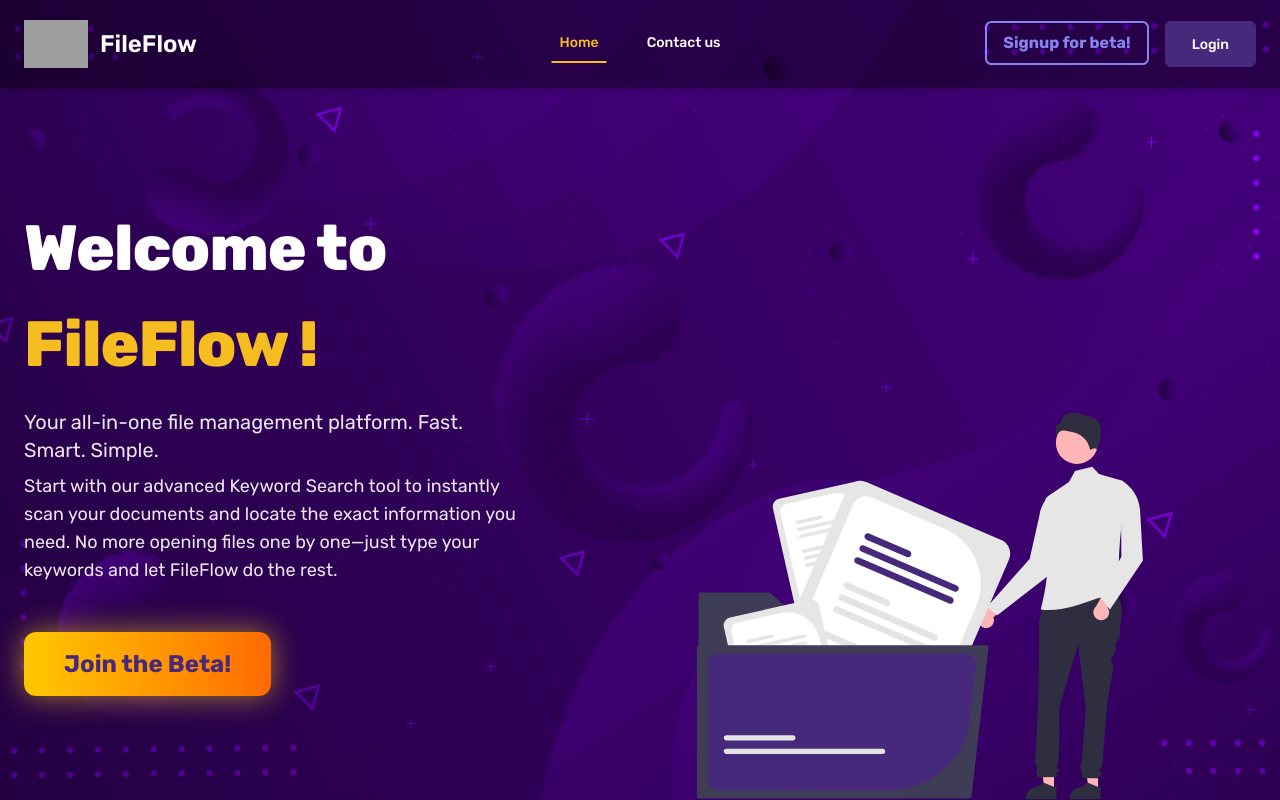
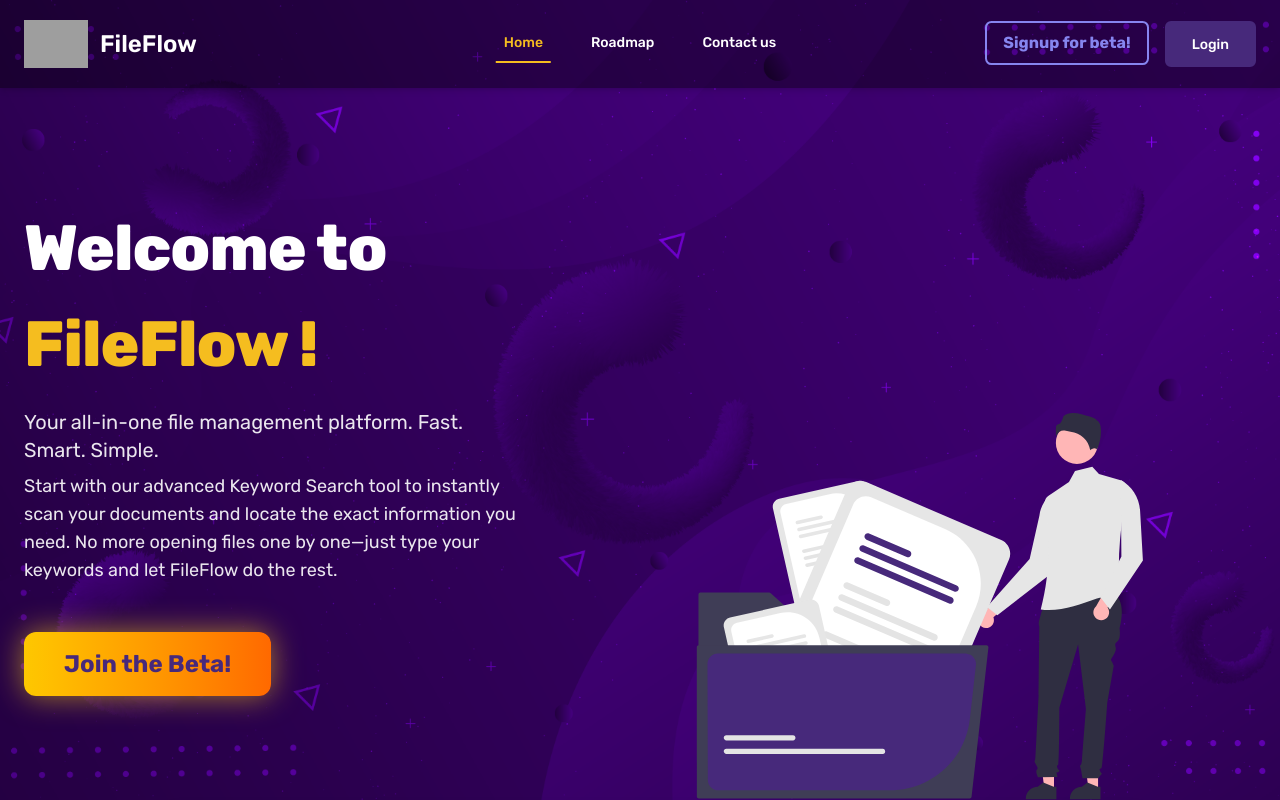
Before and after one commit to ToxicJoEz/file-flow-front-end, a React (Vite) app: page / in a window 1280 px wide. Shown: the top 800 px of the page. Built offline with nearby package versions, Linux system fonts and the light colour scheme; grey boxes are pictures that could not be loaded.

Commit message:
roadmap2

```diff
--- a/src/components/Navbar.jsx
+++ b/src/components/Navbar.jsx
@@ -82,6 +82,16 @@ function Navbar() {
             }
           >
             Home
+          </NavLink>
+          <NavLink
+            to="/roadmap"
+            className={({ isActive }) =>
+              isActive
+                ? "ActiveLink p-2"
+                : "text-white  hover:text-[#f5bd1f] transition p-2"
+            }
+          >
+            Roadmap
           </NavLink>
 
           {/* <NavLink
@@ -475,6 +485,16 @@ function Navbar() {
         >
           Home
         </NavLink>
+        <NavLink
+          to="/roadmap"
+          className={({ isActive }) =>
+            isActive
+              ? "ActiveLink block p-2"
+              : "text-white  hover:text-[#f5bd1f] transition block p-2"
+          }
+        >
+          Roadmap
+        </NavLink>
         {/* <NavLink
           to="/Services"
           className={({ isActive }) =>
--- a/src/pages/RoadMap.jsx
+++ b/src/pages/RoadMap.jsx
@@ -1,6 +1,6 @@
 import React, { useState } from "react";
 import { motion, AnimatePresence } from "framer-motion";
-
+import PageWrapper from "../components/PageWrapper";
 import phase0image from "../assets/search.svg";
 import phase1image from "../assets/launch.svg";
 import phase2image from "../assets/idea.svg";
@@ -114,8 +114,8 @@ matures, upcoming phases will introduce more powerful tools, automation features
   const phase = phaseDetails[activePhase];
 
   return (
+    <PageWrapper>
       <section className="roadmap-section">
-
         {/* Header */}
 
         <div className="text-center roadmap-header">
@@ -124,23 +124,22 @@ matures, upcoming phases will introduce more powerful tools, automation features
           </h1>
 
           <p className="text-gray-500 max-w-2xl mx-auto">
-          A transparent look at how FileFlow is evolving — from the first closed
-          beta to powerful document intelligence features in the future.
+            A transparent look at how FileFlow is evolving — from the first
+            closed beta to powerful document intelligence features in the
+            future.
           </p>
         </div>
 
         {/* Cards */}
 
         <div className="roadmap-cards-container">
-
-        {[0,1,2,3,4].map((p,i)=>{
-
+          {[0, 1, 2, 3, 4].map((p, i) => {
             const titles = [
               "Closed Beta — Core Search Foundation",
               "Public Launch",
               "Power Search & Smart Features",
               "Cloud & Email Integrations",
-            "Document Intelligence"
+              "Document Intelligence",
             ];
 
             const descriptions = [
@@ -148,17 +147,15 @@ matures, upcoming phases will introduce more powerful tools, automation features
               "Launch a polished and stable desktop app focused on performance.",
               "Introduce advanced search features and AI powered search tools.",
               "Expand search beyond local files.",
-            "Add intelligent document analysis tools."
+              "Add intelligent document analysis tools.",
             ];
 
-          return(
+            return (
               <React.Fragment key={p}>
-
                 <div
                   className={`roadmap-card p-6 ${activePhase === p ? "active" : ""}`}
-                onClick={()=>setActivePhase(p)}
+                  onClick={() => setActivePhase(p)}
                 >
-
                   {p === 0 && <p className="current-phase">Current Phase</p>}
 
                   <h1 className="text-2xl font-bold mb-2">Phase {p}</h1>
@@ -172,97 +169,76 @@ matures, upcoming phases will introduce more powerful tools, automation features
                   <div className="roadmap-icon-circle">
                     <img src={phaseIcons[p]} />
                   </div>
-
                 </div>
 
                 {p !== 4 && <img className="roadmap-arrow" src={rightArrow} />}
-
               </React.Fragment>
-          )
-
+            );
           })}
-
         </div>
-
 
         {/* DETAILS CARD */}
 
         <div className="roadmap-detail-card">
-
           <AnimatePresence mode="wait">
-
             <motion.div
               key={activePhase}
-            initial={{ opacity:0, x:-80 }}
-            animate={{ opacity:1, x:0 }}
-            exit={{ opacity:0, x:80 }}
-            transition={{ duration:.45 }}
+              initial={{ opacity: 0, x: -80 }}
+              animate={{ opacity: 1, x: 0 }}
+              exit={{ opacity: 0, x: 80 }}
+              transition={{ duration: 0.45 }}
             >
-
               {/* NEW HEADER */}
 
               <div className="roadmap-detail-header">
-
-              <div className="roadmap-phase-badge">
-                {phase.title}
-              </div>
+                <div className="roadmap-phase-badge">{phase.title}</div>
 
                 <div className="roadmap-phase-icon">
                   <img src={phaseIcons[activePhase]} />
                 </div>
-
               </div>
 
-            <h2 className="roadmap-detail-title">
-              {phase.subtitle}
-            </h2>
+              <h2 className="roadmap-detail-title">{phase.subtitle}</h2>
 
               <div className="roadmap-accent-bar" />
 
               <p className="text-gray-600 leading-relaxed">{phase.text1}</p>
 
-            <div className="roadmap-divider"/>
+              <div className="roadmap-divider" />
 
               <p className="roadmap-subtitle">Features in This Phase</p>
 
               <div className="roadmap-features-grid">
-
-              {phase.features.map((feature,i)=>{
-
+                {phase.features.map((feature, i) => {
                   const done = feature.done;
 
-                return(
-
+                  return (
                     <div key={i} className="roadmap-details-point">
-
-                    <div className={`roadmap-details-icon-circle ${done ? "" : "yellow"}`}>
-                      <img src={done ? check : progressArrow}/>
+                      <div
+                        className={`roadmap-details-icon-circle ${done ? "" : "yellow"}`}
+                      >
+                        <img src={done ? check : progressArrow} />
                       </div>
 
                       {feature.name}
-
+                    </div>
+                  );
+                })}
               </div>
 
-                )
-
-              })}
-
-            </div>
-
-            <div className="roadmap-divider"/>
+              <div className="roadmap-divider" />
 
               <p className="roadmap-subtitle">Our Focus</p>
 
               <p className="text-gray-600 leading-relaxed">{phase.text2}</p>
 
-            <p className="text-gray-600 leading-relaxed mt-4">{phase.text3}</p>
-
+              <p className="text-gray-600 leading-relaxed mt-4">
+                {phase.text3}
+              </p>
             </motion.div>
-
           </AnimatePresence>
-
         </div>
-
       </section>
+    </PageWrapper>
   );
 }
```
Lines whose indentation alone changed are shown as unchanged.
